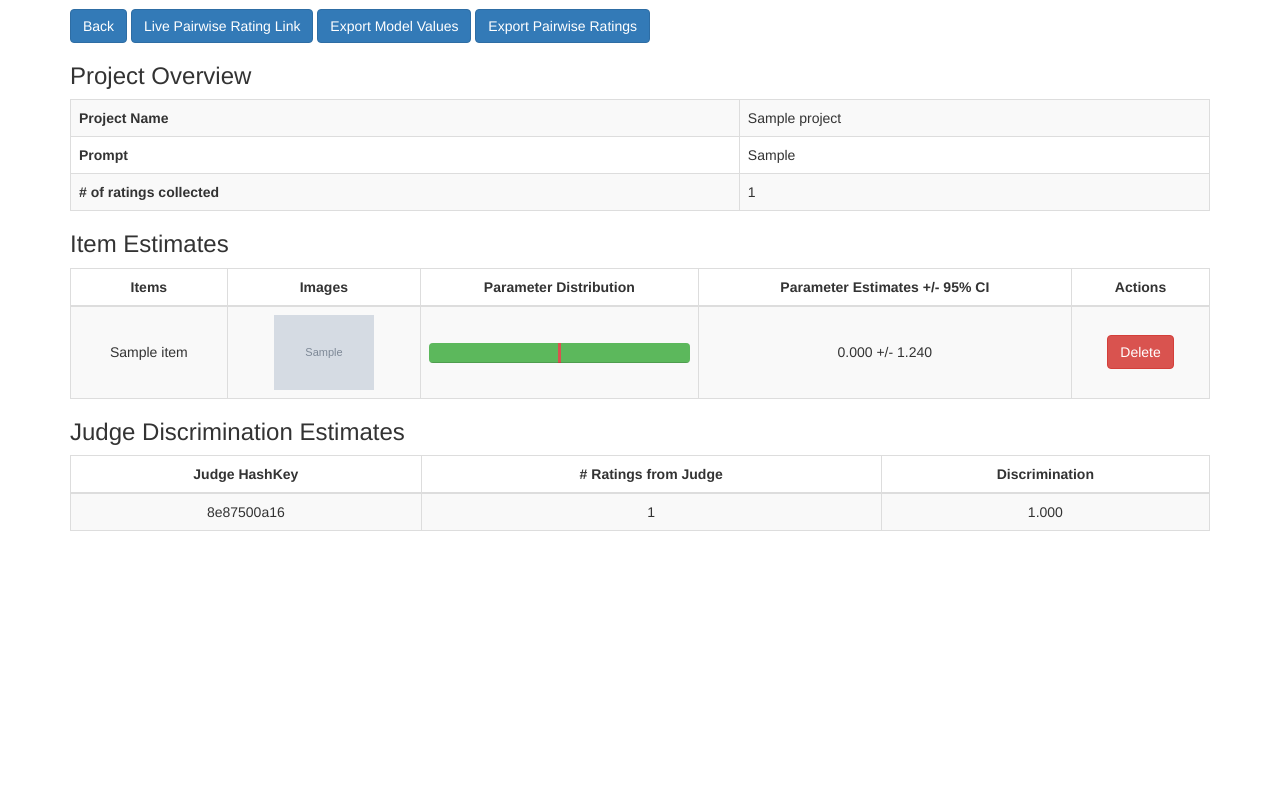
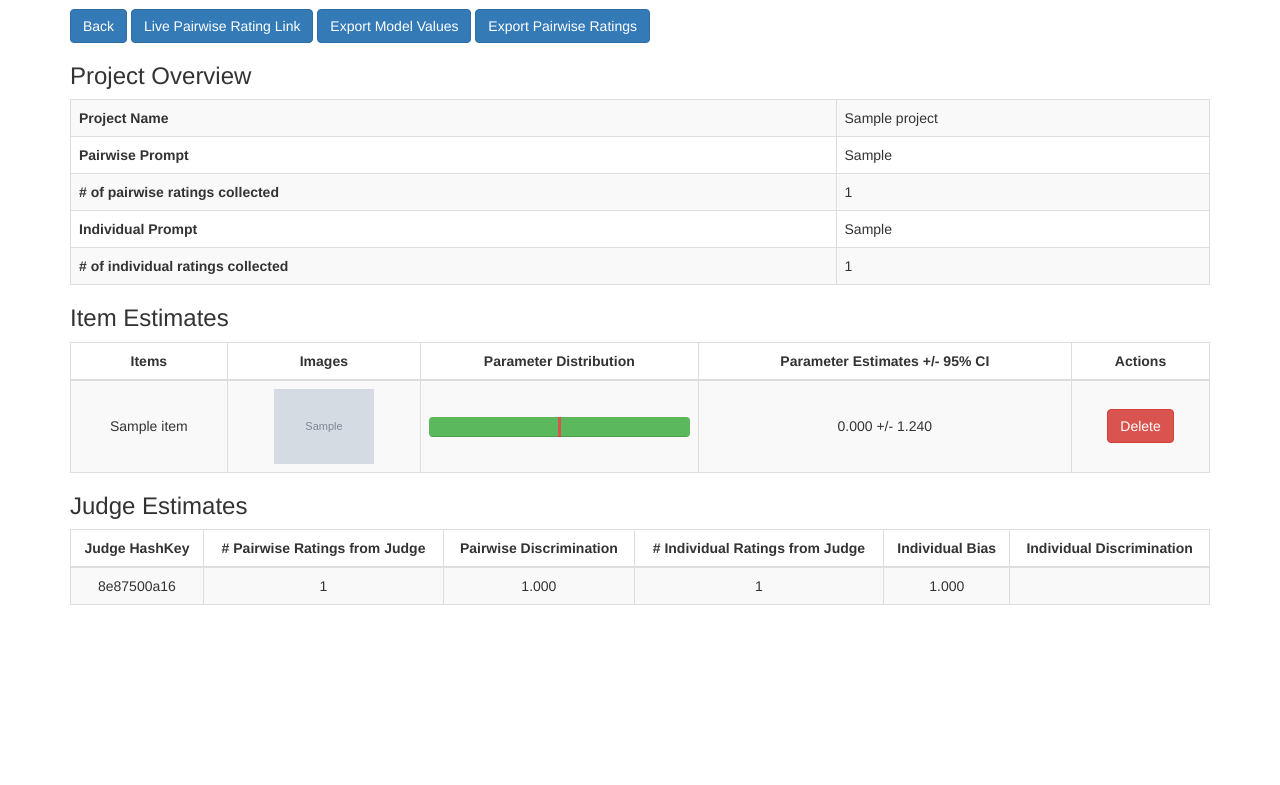
Before and after one commit to afcarl/humanranker, a Django app: page /view_project/1 in a window 1280 px wide. Shown: the part 51-836 px from the top of the page. Before the commit the page ends 582 px from the top, so only its background shows below. Run offline with Django 3.2, Linux system fonts and the light colour scheme; a user stored in the database is signed in; tables that the repository leaves empty hold one stand-in row (values such as "Sample post"); grey boxes marked "Sample" are stand-in pictures; style sheets or scripts are compiled from the project's sources; parts of the project's set-up code (start-up, migrations or seed data) failed here and were passed over; some libraries are stand-ins or nearby versions.

Commit message:
updating model to prepare for individual model paramters.

```diff
--- a/ranker/models.py
+++ b/ranker/models.py
@@ -15,6 +15,7 @@ from hashlib import sha1
 class Project(models.Model):
     name = models.CharField(max_length=200)
     pairwise_prompt = models.TextField()
+    individual_prompt = models.TextField()
     user = models.ForeignKey(User)
     added = models.DateTimeField(auto_now_add=True)
     updated = models.DateTimeField(auto_now=True)
@@ -25,10 +26,10 @@ class Project(models.Model):
 class Judge(models.Model):
     ip_address = models.GenericIPAddressField()
     project = models.ForeignKey(Project)
-    discrimination = models.FloatField(default=1.0)
+    pairwise_discrimination = models.FloatField(default=1.0)
 
     class Meta:
-        ordering = ['-discrimination']
+        ordering = ['-pairwise_discrimination']
         unique_together = ('ip_address', 'project',)
 
     def get_hashkey(self):
@@ -68,3 +69,11 @@ class Rating(models.Model):
 
     def __str__(self):
         return str((self.left, self.right, self.value))
+
+class Likert(models.Model):
+    judge = models.ForeignKey(Judge, related_name="likerts")
+    item = models.ForeignKey(Item, related_name='likerts')
+    value = models.FloatField() # 1-7?
+    added = models.DateTimeField(auto_now_add=True)
+    updated = models.DateTimeField(auto_now=True)
+    project = models.ForeignKey(Project, related_name="likerts")
--- a/ranker/templates/ranker/view_project.html
+++ b/ranker/templates/ranker/view_project.html
@@ -19,8 +19,10 @@
     <table class="table table-striped table-bordered bottom-table">
         <tbody>
         <tr><td><strong>Project Name</strong></td><td>{{ project.name }}</td></tr>
-        <tr><td><strong>Prompt</strong></td><td>{{ project.pairwise_prompt }}</td></tr>
-        <tr><td><strong># of ratings collected</strong></td><td>{{ project.ratings.all | length }}</td></tr>
+        <tr><td><strong>Pairwise Prompt</strong></td><td>{{ project.pairwise_prompt }}</td></tr>
+        <tr><td><strong># of pairwise ratings collected</strong></td><td>{{ project.ratings.all | length }}</td></tr>
+        <tr><td><strong>Individual Prompt</strong></td><td>{{ project.individual_prompt }}</td></tr>
+        <tr><td><strong># of individual ratings collected</strong></td><td>{{ project.likerts.all | length }}</td></tr>
         </tbody>
     </table>
 
@@ -83,14 +85,17 @@
         </tbody>
     </table>
 
-    <h3>Judge Discrimination Estimates</h3>
+    <h3>Judge Estimates</h3>
     <table class="table table-striped table-bordered bottom-table">
         <thead>
             <tr>
                 <!--<th class="text-center">Judge ID</th>-->
                 <th class="text-center">Judge HashKey</th>
-                <th class="text-center"># Ratings from Judge</th>
-                <th class="text-center">Discrimination</th>
+                <th class="text-center"># Pairwise Ratings from Judge</th>
+                <th class="text-center">Pairwise Discrimination</th>
+                <th class="text-center"># Individual Ratings from Judge</th>
+                <th class="text-center">Individual Bias</th>
+                <th class="text-center">Individual Discrimination</th>
             </tr>
         </thead>
         <tbody>
@@ -99,7 +104,10 @@
                 <!--<td style="vertical-align: middle" class="text-center"> {{ judge.id }} </a></td>-->
                 <td style="vertical-align: middle" class="text-center"> {{ judge.get_hashkey }} </a></td>
                 <td style="vertical-align: middle" class="text-center"> {{ judge.ratings.all |length }} </a></td>
-                <td style="vertical-align: middle" class="text-center">{{ judge.discrimination|floatformat:"3" }}</td>
+                <td style="vertical-align: middle" class="text-center">{{ judge.pairwise_discrimination|floatformat:"3" }}</td>
+                <td style="vertical-align: middle" class="text-center"> {{ judge.likerts.all |length }} </a></td>
+                <td style="vertical-align: middle" class="text-center">{{ judge.pairwise_discrimination|floatformat:"3" }}</td>
+                <td style="vertical-align: middle" class="text-center">{{ judge.pairwisediscrimination|floatformat:"3" }}</td>
             </tr>
             {% endfor %}
         </tbody>
--- a/ranker/views.py
+++ b/ranker/views.py
@@ -184,7 +184,7 @@ def update_model(project_id):
 
 
     ######## 2PL #############
-    x0 = [item.mean for item in items] + [judge.discrimination for judge in judges]
+    x0 = [item.mean for item in items] + [judge.pairwise_discrimination for judge in judges]
     #x0 = [2 * (random.random() - 0.5) for item in items] + [3 * random.random() for judge in judges]
     #x0 = [0.0 for item in items] + [1.0 for judge in judges]
 
@@ -212,18 +212,18 @@ def update_model(project_id):
 
     if len(result) > len(items):
         for judge in judges:
-            judge.discrimination = result[jids[judge.id]]
+            judge.pairwise_discrimination = result[jids[judge.id]]
             judge.save()
     else:
         for judge in judges:
-            judge.discrimination = 1.0
+            judge.pairwise_discrimination = 1.0
             judge.save()
 
     # compute the stds
     d2ll = np.array([0.0 for item in items])
 
     for r in ratings:
-        d = r.judge.discrimination
+        d = r.judge.pairwise_discrimination
         left = r.left.mean
         right = r.right.mean
         p = 1.0 / (1.0 + expz(-1 * d * (left-right)))
```
